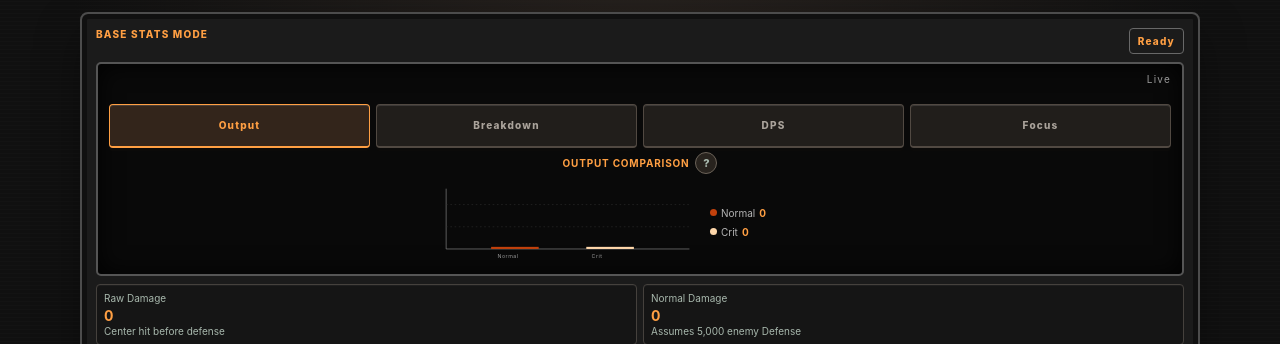
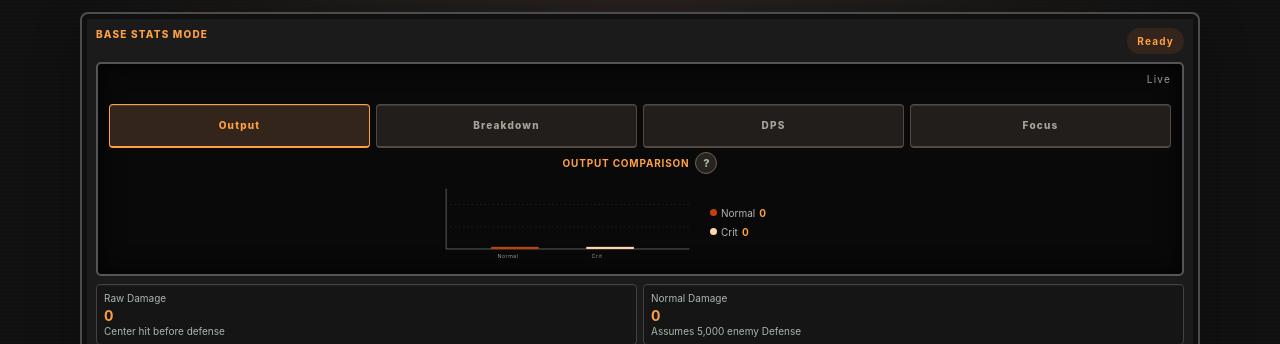
Before and after one commit to Jo11yPirate/WHOA_Adventure_Calculator, a Flask app: page / in a window 1280 px wide, after a click that opens the changed part. Shown: the top 344 px of the page. Run offline with Flask 3, Linux system fonts and the light colour scheme.

Commit message:
Match calculator status pill
Style the Ready indicator like the Live Chart label for a consistent visualization header.

```diff
--- a/static/styles.css
+++ b/static/styles.css
@@ -261,14 +261,14 @@ h2 {
 }
 
 .calculator-status {
-  border: 1px solid #686868;
-  border-radius: 4px;
+  border-radius: 999px;
+  background: var(--accent-soft);
   color: var(--accent);
   font-family: inherit;
   font-size: 10px;
-  font-weight: 800;
+  font-weight: 750;
   letter-spacing: .12em;
-  padding: 6px 8px;
+  padding: 7px 10px;
 }
 
 .calculator-screen {
```
